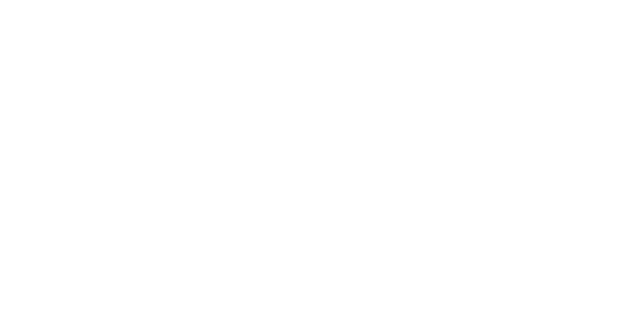
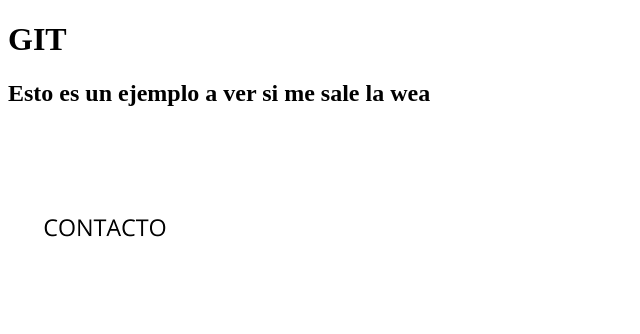
Before and after one commit to MatiasRuiz12/clase_14_git, a plain HTML site: page index.html in a window 1280 px wide. Shown: the whole page, without its empty margins (0-640 px from the left). Drawn offline with Linux system fonts and the light colour scheme.

Commit message:
edite index/ agregue imagenes

```diff
--- a/index.html
+++ b/index.html
@@ -7,6 +7,11 @@
     <title>GIT</title>
 </head>
 <body>
+    <h1>GIT</h1>
+    <h2>Esto es un ejemplo a ver si me sale la wea</h2>
+    <div>
+        <img src="imagenes/contacto.jpeg" width="200" alt="">
+    </div>
 
 </body>
 </html>
```
Also changed, not shown: imagenes/contacto.jpeg (added), imagenes/guia.PNG (added), imagenes/licenciado.jpg (added), imagenes/licenciado2.jpg (added), imagenes/logo.jpeg (added), imagenes/nutricion.jpeg (added), imagenes/turnos.jpeg (added).
